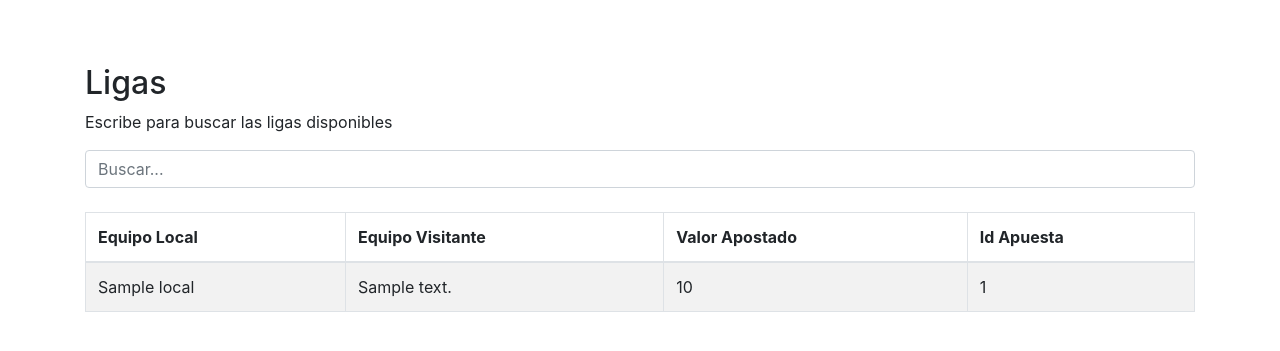
After one commit to CristhianRendonSanchez/wwwFutbol, a Django app: template templates/listBets.html in a window 1280 px wide. The commit adds this page. Shown: the top 351 px of the page. Run offline with Django 3.2, Linux system fonts and the light colour scheme; the template is opened without the code that fills it: most values are stand-ins (such as "Sample title", 1, 10 or a date in 2020); some libraries are stand-ins or nearby versions.

Commit message:
lista de apuestas

```diff
--- a/apuestas/models.py
+++ b/apuestas/models.py
@@ -26,7 +26,6 @@ class UserProfileManager(BaseUserManager):
 
         user = self.create_user(email, name,'', 0, 0, password)
         user.is_superuser = True
-        user.is_staff = True
         user.save(using=self._db)
 
         return user
--- a/apuestas/urls.py
+++ b/apuestas/urls.py
@@ -10,4 +10,5 @@ urlpatterns = [
     path('win/<int:id>', views.bets_win_view, name='win'),
     path('marker/<int:id>', views.bets_Marker_view, name='marker'),
     path('goal/<int:id>', views.bets_goals_view, name='goal'),
+    path('myBets/<int:id>', views.list_bets, name='mybets'),
     ]
--- a/templates/bet.html
+++ b/templates/bet.html
@@ -14,17 +14,18 @@
     <div class="container">
         <div class="form-group row">
             <label class="col-sm-1 col-form-label"></label>
-            <div class="col-sm-4">
+            <div class="col-xs-10 col-sm-10 col-md-10">
                 <h3>Apuesta {{ match.local_team  }} Vs {{ match.visisting_team  }}</h3>
                 <div class="form-group row">
                     <label class="col-sm-2 col-form-label">Liga: </label>
-                    <div class="col-sm">
+                    <div class="col-xs col-sm col-md">
                         <input disabled class="form-control" type="text" value="{{ match.liga  }}"/>
                         <input type="hidden" name="league" value="{{ match.liga}}"/>
 
                         <input type="hidden" name="user_id" value="{{ user }}"/>
                     </div>
                 </div>
+
                 <div class="form-group row">
                     <label class="col-sm-2 col-form-label">Equipo Local: </label>
                     <div class="col-sm">
--- a/templates/bets.html
+++ b/templates/bets.html
@@ -106,6 +106,7 @@
     <br>
     <div class="col-sm">
          <a href="{% url 'ligas' apuestas.user_id %}" class="btn btn-success">Volver a Las Ligas</a>
+         <a href="{% url 'mybets' apuestas.user_id %}" class="btn btn-success">Mis Apuestas</a>
     </div>
 </div>
 </body>
--- /dev/null
+++ b/templates/listBets.html
@@ -0,0 +1,50 @@
+<!DOCTYPE html>
+<html lang="en">
+<head>
+    <meta charset="UTF-8">
+    <title>.:: Apuestas ::.</title>
+    <link rel="stylesheet" href="https://stackpath.bootstrapcdn.com/bootstrap/4.3.1/css/bootstrap.min.css">
+    <link rel="stylesheet" href="https://use.fontawesome.com/releases/v5.7.0/css/all.css" integrity="sha384-lZN37f5QGtY3VHgisS14W3ExzMWZxybE1SJSEsQp9S+oqd12jhcu+A56Ebc1zFSJ" crossorigin="anonymous">
+    <script src="https://stackpath.bootstrapcdn.com/bootstrap/4.3.1/js/bootstrap.min.js"></script>
+    <script src="https://ajax.googleapis.com/ajax/libs/jquery/3.3.1/jquery.min.js"></script>
+</head>
+
+<body>
+<div class="container" style="padding-top: 5%">
+    <h2>Ligas</h2>
+    <p>Escribe para buscar las ligas disponibles</p>
+    <input class="form-control" id="myInput" type="text" placeholder="Buscar...">
+    <br>
+    <table class="table table-bordered table-striped">
+        <thead>
+        <tr>
+            <th>Equipo Local</th>
+            <th>Equipo Visitante</th>
+            <th>Valor Apostado</th>
+            <th>Id Apuesta</th>
+        </tr>
+        </thead>
+        <tbody id="myTable">
+        {% for bet in apuestas %}
+            <tr>
+                <td>{{ bet.local }}</td>
+                <td>{{ liga.visiting }}</td>
+                <td>{{ liga.balance }}</td>
+                <td>{{ liga.id }}</td>
+            </tr>
+        {% endfor %}
+        </tbody>
+    </table>
+</div>
+<script>
+    $(document).ready(function(){
+        $("#myInput").on("keyup", function() {
+            var value = $(this).val().toLowerCase();
+            $("#myTable tr").filter(function() {
+                $(this).toggle($(this).text().toLowerCase().indexOf(value) > -1)
+            });
+        });
+    });
+</script>
+</body>
+</html>
--- a/templates/loginUser.html
+++ b/templates/loginUser.html
@@ -6,5 +6,6 @@
         {% else %}
             <h2>Register or Login if you'd like to</h2>
         {% endif %}
+        <a href="{% url 'inicio' %}" class="btn btn-success"><span  class="fas fa-hand-holding-usd"></span></a>
     </div>
 </div>
```
Also changed, not shown: apuestas/views.py (+23 -0 lines). Lines whose indentation alone changed are shown as unchanged.
